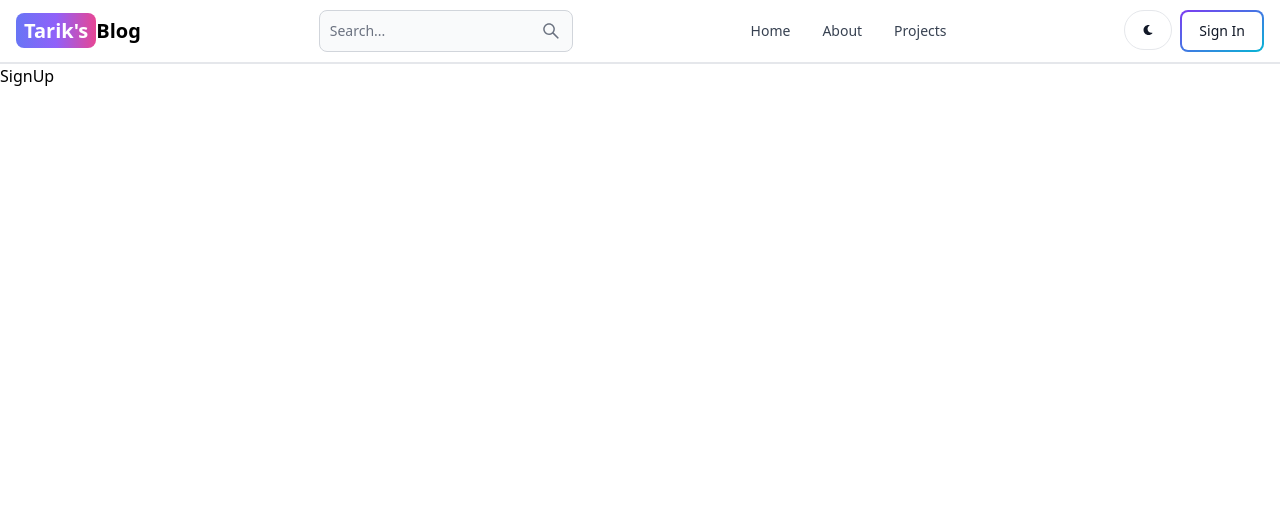
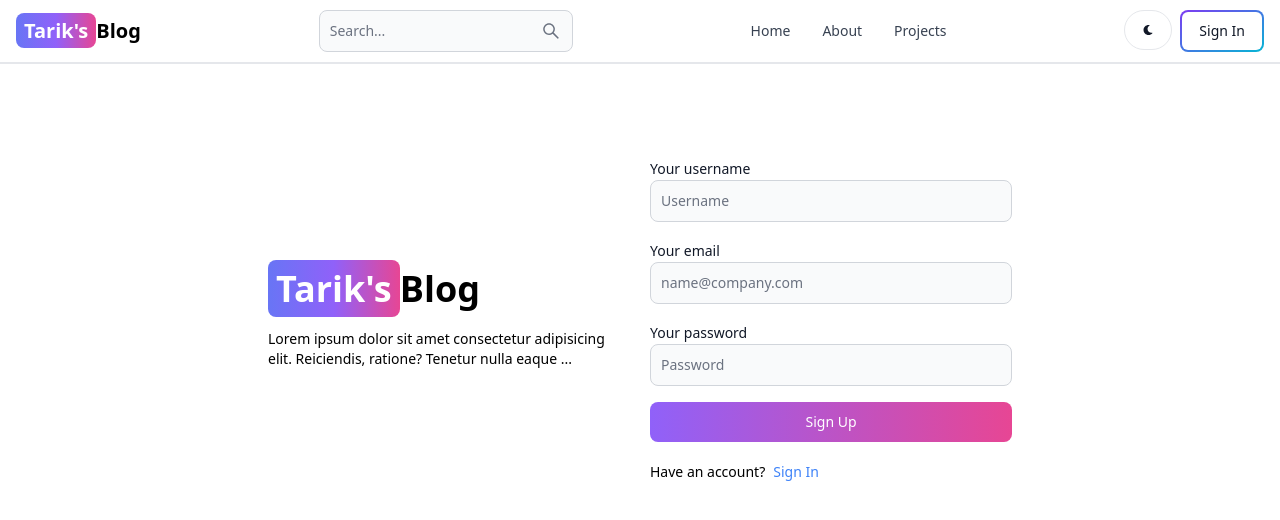
Before and after one commit to tarik619/mern-blog-app, a React (Vite) app in the folder client/: page /sign-up in a window 1280 px wide. Shown: the top 520 px of the page. Built offline with nearby package versions, Linux system fonts and the light colour scheme.

Commit message:
complete sign up page ui

```diff
--- a/client/src/pages/SignUp.jsx
+++ b/client/src/pages/SignUp.jsx
@@ -1,5 +1,55 @@
 import React from "react";
+import { Link } from "react-router-dom";
+import { Button, Label, TextInput } from "flowbite-react";
 
 export default function SignUp() {
-  return <div>SignUp</div>;
+  return (
+    <div className="min-h-screen mt-20">
+      <div className="flex p-3 max-w-3xl mx-auto flex-col md:flex-row md:items-center gap-5">
+        {/* left */}
+        <div className="flex-1">
+          <Link to={"/"} className="font-bold text-4xl dark:text-white">
+            <span className="px-2 py-1 bg-gradient-to-r from-indigo-500 via-purple-500 to-pink-500 rounded-lg text-white">
+              Tarik's
+            </span>
+            Blog
+          </Link>
+          <p className="text-sm mt-5">
+            Lorem ipsum dolor sit amet consectetur adipisicing elit. Reiciendis,
+            ratione? Tenetur nulla eaque ...
+          </p>
+        </div>
+        {/* right */}
+        <div className="flex-1">
+          <form className="flex flex-col gap-4">
+            <div className="">
+              <Label value="Your username" />
+              <TextInput type="text" placeholder="Username" id="username" />
+            </div>
+            <div className="">
+              <Label value="Your email" />
+              <TextInput
+                type="email"
+                placeholder="name@company.com"
+                id="email"
+              />
+            </div>
+            <div className="">
+              <Label value="Your password" />
+              <TextInput type="password" placeholder="Password" id="password" />
+            </div>
+            <Button type="submit" gradientDuoTone="purpleToPink">
+              Sign Up
+            </Button>
+          </form>
+          <div className="flex gap-2 text-sm mt-5">
+            <span>Have an account?</span>
+            <Link to={"/sign-in"} className="text-blue-500">
+              Sign In
+            </Link>
+          </div>
+        </div>
+      </div>
+    </div>
+  );
 }
```
